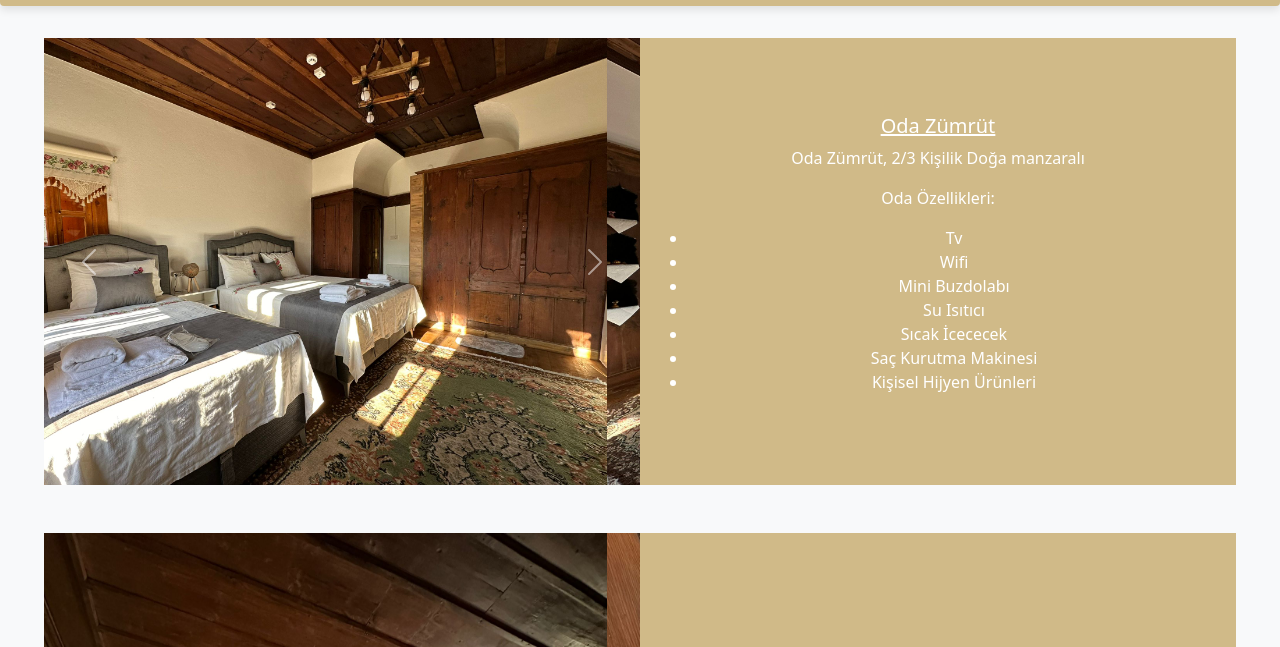
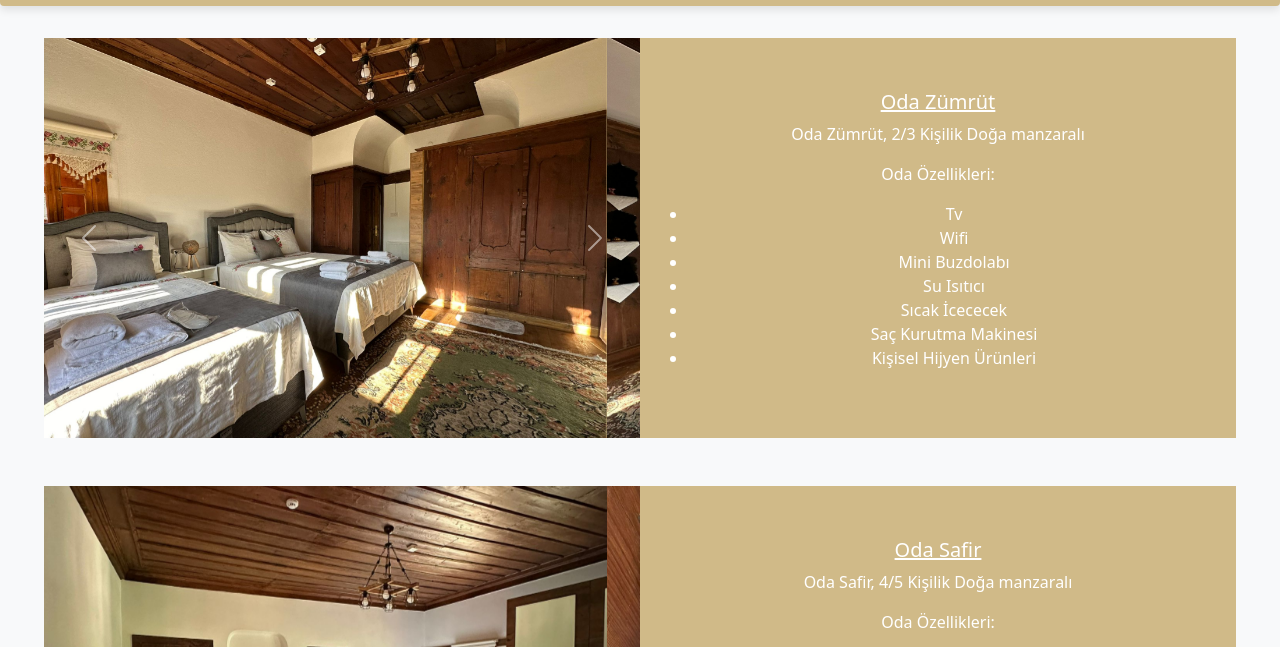
Before and after one commit to nusretbey/nusretbey.github.io, a plain HTML site: page about.html in a window 1280 px wide. Shown: the part 115-762 px from the top of the page. Drawn offline with nearby package versions, Linux system fonts and the light colour scheme.

Commit message:
Update style.css

```diff
--- a/css/style.css
+++ b/css/style.css
@@ -304,6 +304,12 @@ p {
   background-color: #d0ba88;
 }
 
+.carousel-item img {
+  width: 100%;
+  height: 400px; /* Sabit yükseklik */
+  object-fit: cover; /* Görsellerin taşmasını önler ve kırpar */
+}
+
 
 
 /* Responsive Design */
```
